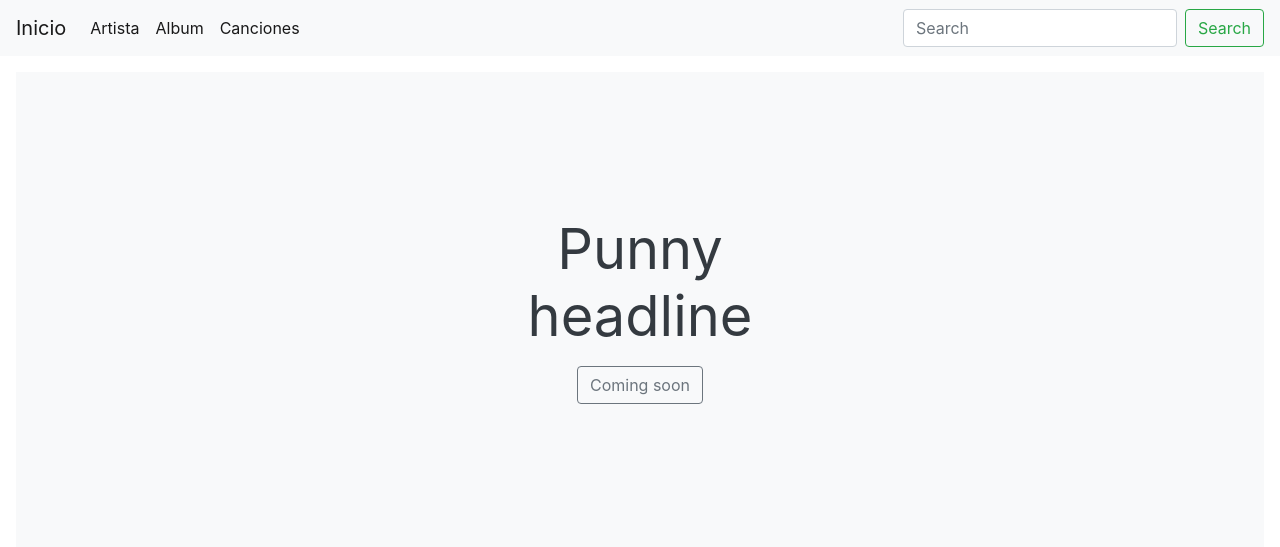
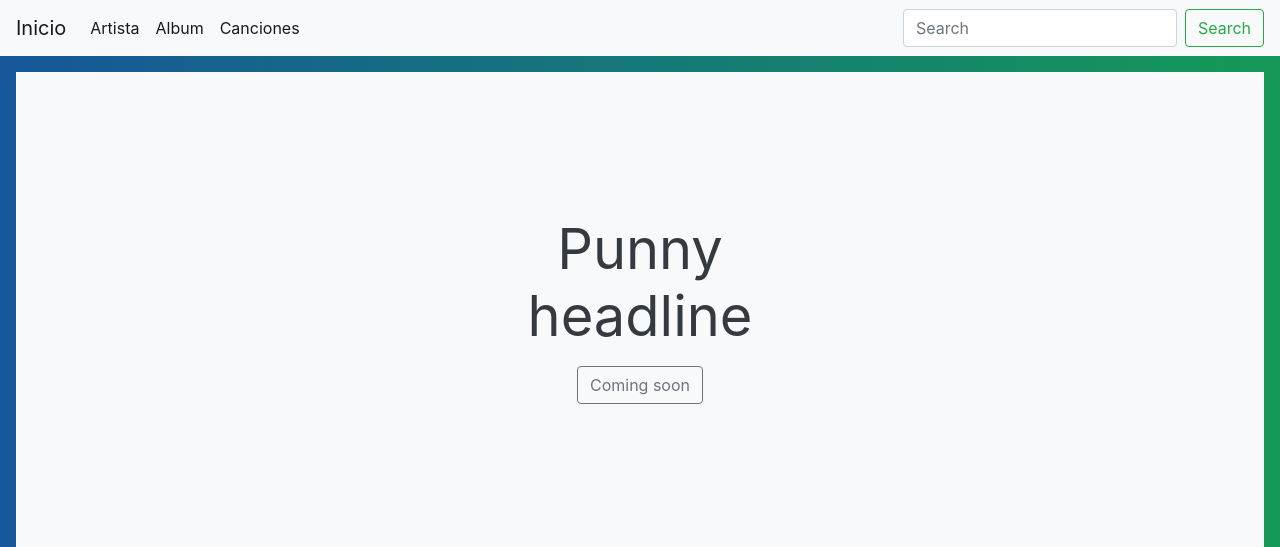
Before and after one commit to OscarMG9/ProyectoFinal, a PHP site: page / in a window 1280 px wide. Shown: the top 547 px of the page. Run offline with PHP 8.4, Linux system fonts and the light colour scheme; some libraries are stand-ins or nearby versions; grey boxes are pictures that could not be loaded.

Commit message:
vistas fase l

```diff
--- a/pages/album/Album.php
+++ b/pages/album/Album.php
@@ -2,7 +2,7 @@
 <?php include("../../php/header.php")?>
 
 
-<div class="d-md-flex flex-md-equal w-100 my-md-3 pl-md-3">
+<div class="d-md-flex flex-md-equal w-100 my-md-3 pl-md-3 container">
     <div class="bg-dark mr-md-3 pt-3 px-3 pt-md-5 px-md-5 text-center text-white overflow-hidden">
                 <h1 class="display-5">Registrar un nuevo album</h1>
                 <form action="insertAlbum.php" method="POST" style="margin-top:5%;margin-bottom:5%">
--- a/pages/album/insertAlbum.php
+++ b/pages/album/insertAlbum.php
@@ -13,7 +13,7 @@ if (isset($_POST['submit']))
     $desc = $_POST=['descripcion'];
 
     $query = "INSERT INTO album(nombrealbum, links, linka, descripcion, img, idartista)
-            VALUES ('$nombre', '$links', '$linka', '$desc', '$img', '$id')";
+             VALUES ('$nombre', '$links', '$linka', '$desc', '$img', '$id')";
 
     $result = mysqli_query($conn, $query);
 
--- a/pages/artista/artista.php
+++ b/pages/artista/artista.php
@@ -3,8 +3,8 @@
 
 
     <div class="d-md-flex flex-md-equal w-100 my-md-3 pl-md-3">
-        <div class="bg-success-subtle text-dark mr-md-3 pt-3 px-3 pt-md-5 px-md-5 text-center text-dark overflow-hidden rounded border border-success">
-            <h1 class="display-5"><strong>Registar nuevo Artista:</strong> </h1>
+        <div class="bg-success-subtle bg-dark text-dark mr-md-3 pt-3 px-3 pt-md-5 px-md-5 text-center text-dark overflow-hidden rounded border border-success mt-3">
+            <h1 class="display-5 text-light"><strong>Registar nuevo Artista:</strong> </h1>
             <form action="" style="margin-top:5%;margin-bottom:5%" method="put">
                     <div class="form-row">
                         <div class="form-group col-12">
@@ -33,7 +33,7 @@
                                     <label for="ImgA">Foto</label>
                                     <div class="custom-file">
                                         <input type="file" class="custom-file-input" name="NamePhoto" id="Photo" required="">
-                                        <label class="custom-file-label" for="selectedFile">Selecciona Foto</label>
+                                        <label class="custom-file-label text-left" for="selectedFile">Seleccionar Foto</label>
                                     </div>
                                 </div>
                                 <div class="form-group col-md-8">
--- a/pages/cancion/Song.php
+++ b/pages/cancion/Song.php
@@ -2,7 +2,7 @@
 <?php include("../../php/header.php")?>
 <html lang="en">
 
-    <h1 class="text-center text-dark mt-3">Resgitrar Canción</h1>
+    <h1 class="text-center text-light mt-3">Registrar Canción</h1>
     <div class="container text-center my-5">
         <div class="row">
             <div class="col-12" style="background: rgb(101, 154, 79);">
@@ -11,9 +11,9 @@
                         <img src="../img/no-images.png" alt="" width="75%">
                     </div>
                     <div class="col-8">
-                        <form action="" method="get" class="form-group">
+                        <form action="" method="get" class="form-group text-left mt-3">
                             <label for="NameSong" class="text-white">Canción:</label>
-                            <input type="text" id="SongName" name="NameSong" class="form-control">
+                            <input type="text" id="SongName" name="NameSong" class="form-control" placeholder="Nombre de la canción">
                             <label for="NameArtist" class="text-white">Artista:</label>
                             <select name="artist" id="ArtistA" class="form-control">
                                 <option value="" selected>Selecciona un Artista</option>
--- a/php/header.php
+++ b/php/header.php
@@ -6,6 +6,14 @@
     <!--bootstrap-->
     <link rel="stylesheet" href="https://cdn.jsdelivr.net/npm/bootstrap@4.0.0/dist/css/bootstrap.min.css" integrity="sha384-Gn5384xqQ1aoWXA+058RXPxPg6fy4IWvTNh0E263XmFcJlSAwiGgFAW/dAiS6JXm" crossorigin="anonymous">
     <title>Proyecto</title>
+    <style>
+      body{
+        background: #159957;  /* fallback for old browsers */
+        background: -webkit-linear-gradient(to right, #155799, #159957);  /* Chrome 10-25, Safari 5.1-6 */
+        background: linear-gradient(to right, #155799, #159957); /* W3C, IE 10+/ Edge, Firefox 16+, Chrome 26+, Opera 12+, Safari 7+ */
+
+      }
+    </style>
     <!--AQUI PONDRAN TODA LA CABEZZERA, COMO LINK DE CSS O BOOSTSRAP, ICONONO-->
 </head>
 <!--HEADER-->
```
